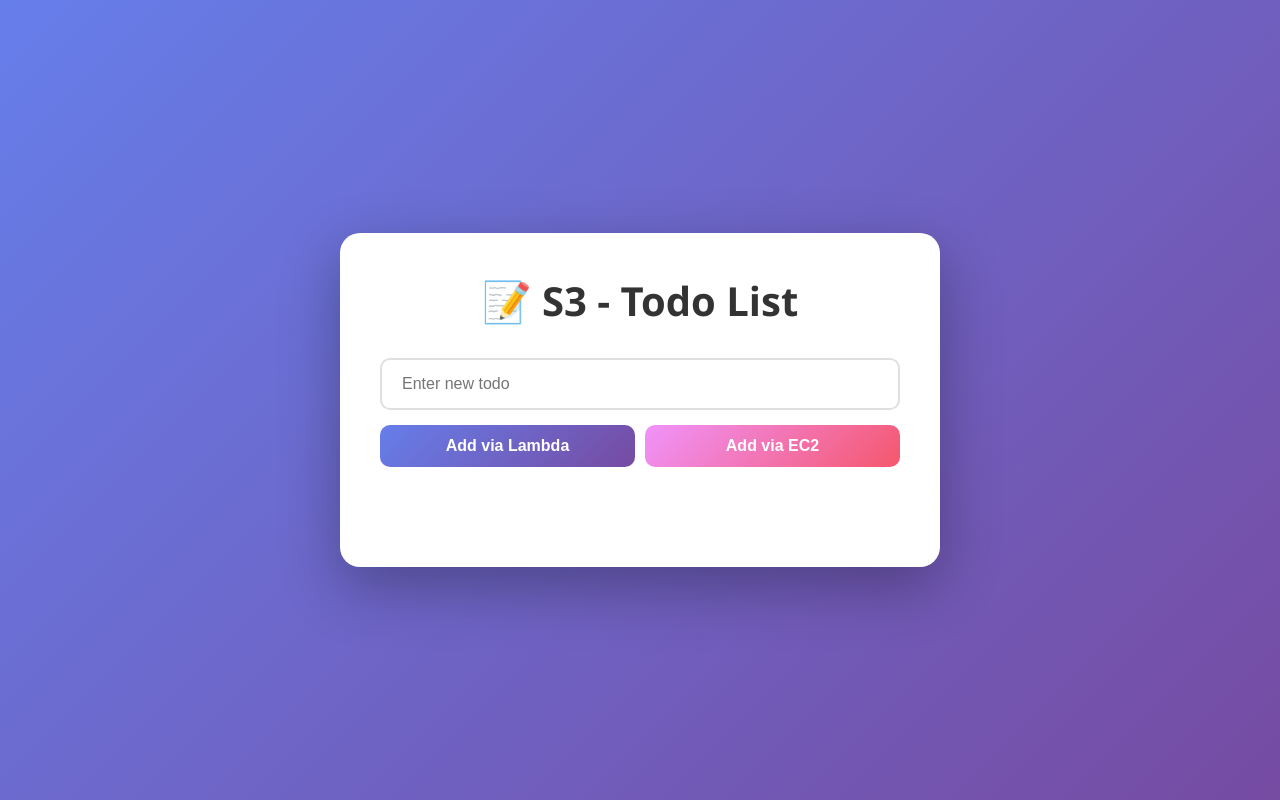
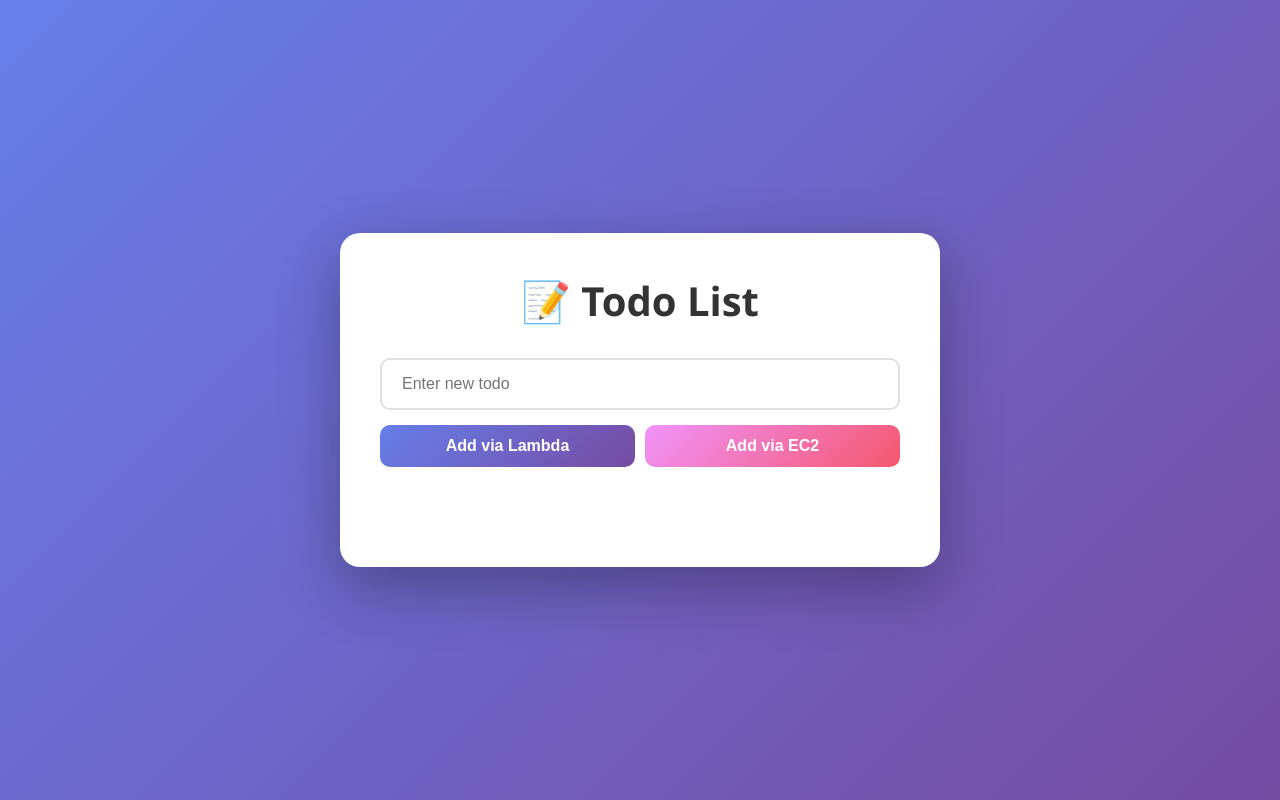
Before and after one commit to Aadityyaaaa-0410/gitlab, a website: page frontend/index.html in a window 1280 px wide. Drawn offline with Linux system fonts and the light colour scheme; no server answers.

Commit message:
Update index.html

```diff
--- a/frontend/index.html
+++ b/frontend/index.html
@@ -8,7 +8,7 @@
 </head>
 <body>
     <div class="container">
-        <h1>📝 S3 - Todo List</h1>
+        <h1>📝  Todo List</h1>
         <div class="input-group">
             <input type="text" id="todoInput" placeholder="Enter new todo" onkeypress="if(event.key==='Enter') addTodoViaLambda()">
             <div class="button-group">
```
